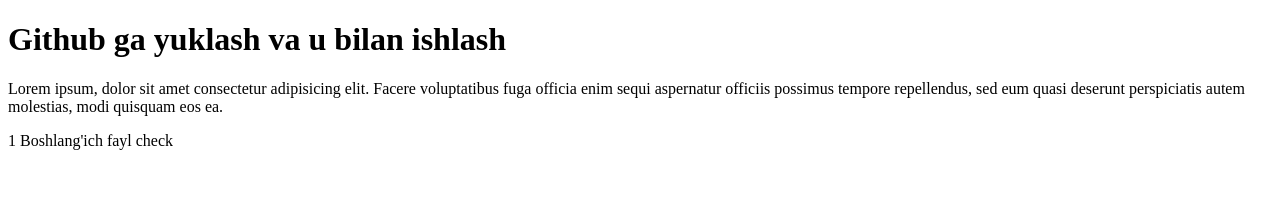
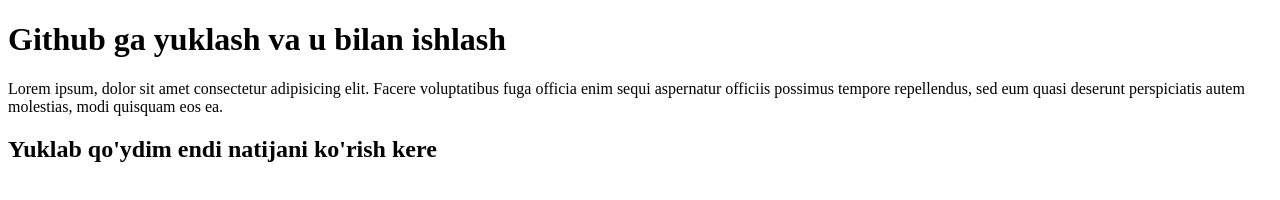
Before and after one commit to Bek1996/git, a plain HTML site: page index.html in a window 1280 px wide. Drawn offline with Linux system fonts and the light colour scheme.

Commit message:
add new information

```diff
--- a/index.html
+++ b/index.html
@@ -14,7 +14,7 @@
         enim sequi aspernatur officiis possimus tempore repellendus, sed eum quasi deserunt perspiciatis
         autem molestias, modi quisquam eos ea.
     </p>
-    1 Boshlang'ich fayl check
+    <h2>Yuklab qo'ydim endi natijani ko'rish kere</h2>
 
 
 </body>
```
